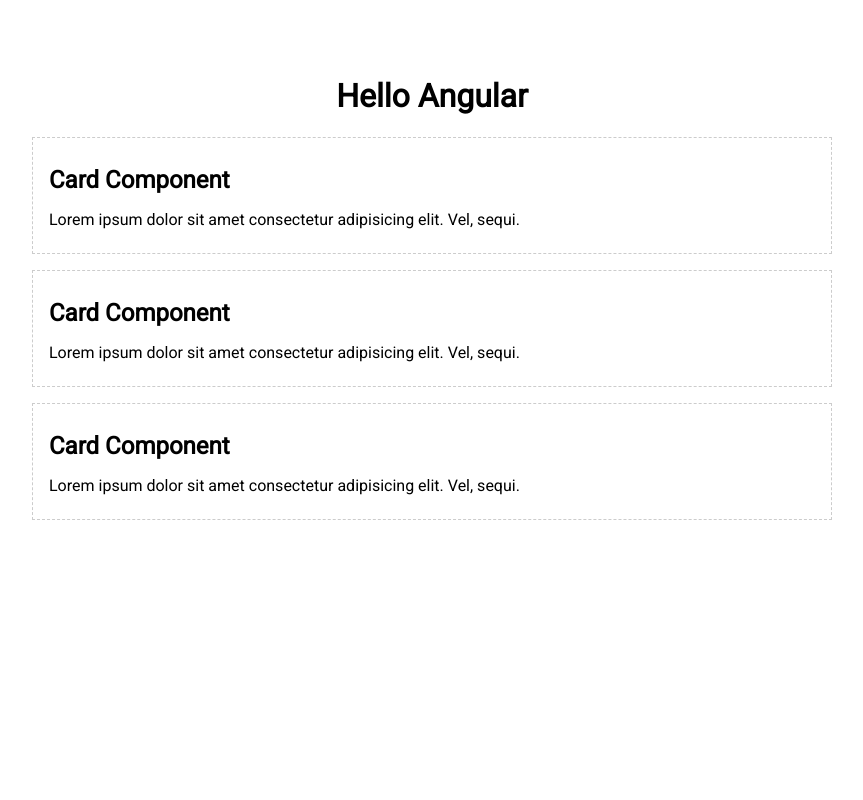
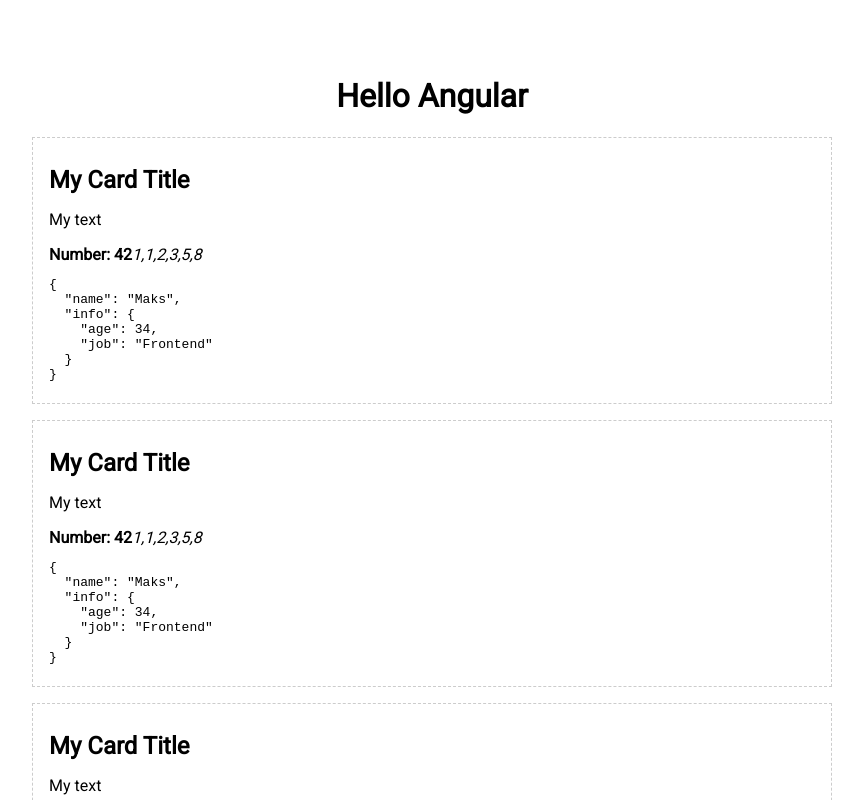
Before and after one commit to justMaxIt/ng-basics, an Angular app: page / in a window 1280 px wide. Shown: the top 800 px of the page, without its empty margins (208-1071 px from the left). Built offline with nearby package versions, Linux system fonts and the light colour scheme.

Commit message:
data to card component, examples

```diff
--- a/src/app/card/card.component.html
+++ b/src/app/card/card.component.html
@@ -1,4 +1,7 @@
 <div class="card">
-   <h2>Card Component</h2>
-   <p>Lorem ipsum dolor sit amet consectetur adipisicing elit. Vel, sequi.</p>
+   <h2>{{title}}</h2>
+   <p>{{text}}</p>
+   <strong>Number: {{number}}</strong>
+   <em>{{array}}</em>
+   <pre>{{obj | json}}</pre>
 </div>
--- a/src/app/card/card.component.ts
+++ b/src/app/card/card.component.ts
@@ -3,7 +3,21 @@
 @Component({
    selector: 'app-card',
    templateUrl: './card.component.html',
-   styleUrls: ['./card.component.scss']
+   styleUrls: ['./card.component.scss'],
+   interpolation: ['{{', '}}']
 })
 
-export class CardComponent { }
+export class CardComponent {
+   title = 'My Card Title'
+   text = 'My text'
+   number = 42
+   array = [1, 1, 2, 3, 5, 8]
+   obj = {
+      name: 'Maks',
+      info: {
+         age: 34,
+         job: 'Frontend'
+      }
+   }
+
+}
```
